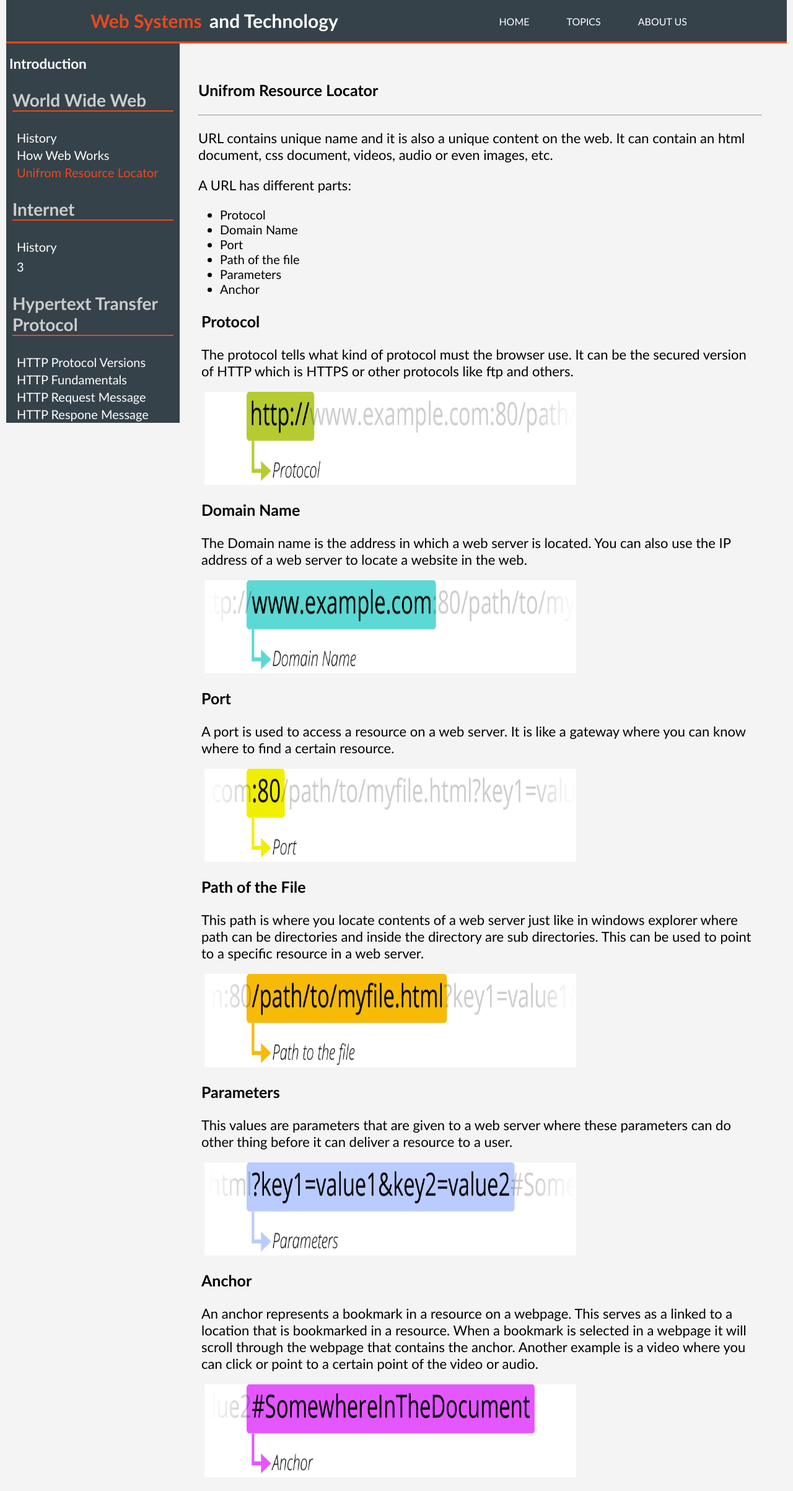
After one commit to 2153589/Webtek-ShortTerm, a PHP site: page /pages/url.html in a window 1280 px wide. The commit adds this page. Shown: the whole page at 62% size. Run offline with PHP 8.4, Linux system fonts and the light colour scheme.

Commit message:
Links for other topics

```diff
--- a/Webtek-master/styles/styles.css
+++ b/Webtek-master/styles/styles.css
@@ -75,7 +75,7 @@ div.desc {
 
 .header{
 	width: 100%;
-	height: 95px;
+
 	background-color: #333333;
 	position: fixed;
 	font-family: rockwell;
--- a/webtech mockups/css/index.css
+++ b/webtech mockups/css/index.css
@@ -7,7 +7,6 @@
 body{
   font-family: 'Gill Sans', 'Gill Sans MT', Calibri, 'Trebuchet MS', sans-serif;
   font-size: 15px;
-  line-height: 1.5;
   padding:0;
   margin: 0;
   background-color: #f4f4f4;
@@ -22,9 +21,13 @@ body{
 header{
   background:#35424a;
   color:#ffffff;
-  padding-top: 30px;
   min-height: 70px;
+  padding-top: 15px;
   border-bottom: #e8491d 3px solid;
+  /*position: fixed;
+  width:100%;
+  overflow: hidden;*/
+
 }
 
 header a{
@@ -56,6 +59,7 @@ header #title h1{
 header nav{
   float: right;
   margin-top:10px;
+  display: flex;
 }
 
 header .active a{
@@ -75,7 +79,7 @@ header a:hover{
 #showcase{
   margin-top: 20px;
   min-height: 400px;
-
+  position: relative;
 
 }
 
--- a/webtech mockups/css/intro.css
+++ b/webtech mockups/css/intro.css
@@ -14,7 +14,7 @@
 .topic-box h3{
   color: #cccccc;
   border-bottom: 2px solid #e8491d;
-  font-size: 30px;
+  font-size: 28px;
 }
 
 .topic-box li{
@@ -31,6 +31,10 @@
 
 .topic-box a:hover{
   color:#e8491d;
+}
+
+.topic-box .active a{
+  color: #e8491d;
 }
 
 /*#side-nav {
@@ -56,7 +60,26 @@
 #contents {
   margin-left: 300px; /* Same as the width of the sidenav */
   margin-right: 30px;
-  font-size: 28px; /* Increased text to enable scrolling */
   padding: 0px 10px;
   margin-top: 60px;
 }
+
+#contents img{
+  height: 150px;
+  width: 600px;
+  margin-top: 20px;
+  display: block;
+}
+
+#contents p{
+  font-size: 22px;
+}
+
+#contents li{
+  font-size: 20px;
+  margin-left: 35px;
+}
+
+#contents h3{
+  font-size: 25px;
+}
--- /dev/null
+++ b/webtech mockups/pages/url.html
@@ -0,0 +1,172 @@
+<!DOCTYPE html>
+<html lang="en">
+<head>
+    <meta charset="utf-8">
+	<meta name="viewport" content="width=device-width, initial-scale=1.0">
+    <meta http-equiv="X-UA-Compatible" content="ie=edge">
+
+    <title>Web System and Technology</title>
+
+	<link rel = "icon" type = "img/png" href = "images/Logo.png">
+	<link rel="stylesheet" type="text/css" href="../css/intro.css" />
+	<link rel="stylesheet" type="text/css" href="../css/index.css" />
+	<link rel="stylesheet" type="text/css" href="" />
+</head>
+<body>
+        <header>
+                <div class="container">
+                    <div id="title">
+                        <h1> <span class="highlighted">Web Systems</span> and Technology</h1>
+                    </div>
+                    <nav>
+                        <ul>
+                            <li><a href="../index.html">Home</a></li>
+                            <li><a href="#open-modal">Topics</a></li>
+                            <li><a href="">About Us</a></li>
+                        </ul>
+                    </nav>
+
+                </div>
+            </header>
+            <!-- End of header -->
+            <!-- Content for TOPICS navigation in modal view-->
+                <div id="open-modal" class="modal-window">
+                    <div>
+                        <a href="#modal-close" title="Close" class="modal-close"> &times;</a>
+
+                        <h1>Topics</h1>
+
+                        <h1>Introduction</h1>
+                        <ul>
+                            <li><a href="" id="link-color">World Wide Web</a></li>
+                            <li><a href="" id="link-color">Internet</a></li>
+                            <li><a href="" id="link-color">Hypertext Transfer Protocol</a></li>
+                            <li><a href="" id="link-color">Content Negotiation</a></li>
+                        </ul>
+                        <hr>
+
+                        <h1>Front-End Development</h1>
+                        <ul>
+                            <li><a href="">Hypertext Markup Language</a></li>
+                            <li><a href="">Cascading Style Sheet</a></li>
+                            <li><a href="">JavaScript</a></li>
+                        </ul>
+                        <hr>
+                        <h1>Back-End Development</h1>
+                        <a href="" class="link-color"> - Not Yet Available</a>
+
+                    </div>
+                </div>
+
+                <!--Side navigation for other topics-->
+
+                <section id="side-nav">
+                    <h1>Introduction</h1>
+                    <div class="topic-box">
+                        <h3>World Wide Web</h3>
+                        <ul>
+                            <li><a href="">History</a></li>
+                            <li><a href="">How Web Works</a></li>
+                            <li class="active"><a href="url.html" >Unifrom Resource Locator</a></li>
+                        </ul>
+                    </div>
+
+                    <div class="topic-box">
+                            <h3>Internet</h3>
+                            <ul>
+                                <li><a href="">History</a></li>
+                                <li><a href=""></a></li>
+                                <li><a href="">3</a></li>
+                            </ul>
+                    </div>
+
+                        <div class="topic-box">
+                                <h3>Hypertext Transfer Protocol</h3>
+                                <ul>
+                                    <li><a href="">HTTP Protocol Versions </a></li>
+                                    <li><a href="">HTTP Fundamentals</a></li>
+                                    <li><a href="">HTTP Request Message</a></li>
+                                    <li><a href="">HTTP Respone Message</a></li>
+                                </ul>
+                        </div>
+
+                </section>
+
+               <section id="contents">
+
+                    <h3>Unifrom Resource Locator</h3>
+                    <hr>
+                        <p>
+                            URL contains unique name and it is also a unique content on the web. It can contain an html document, css document, videos, audio or even images, etc.
+                        </p>
+
+                        <p>
+                                A URL has different parts:
+                                <nav>
+                                    <ul>
+                                        <li>Protocol</a></li>
+                                        <li>Domain Name</a></li>
+                                        <li>Port</li>
+                                        <li>Path of the file</li>
+                                        <li>Parameters</li>
+                                        <li>Anchor</li>
+                                    </ul>
+                                </nav>
+                            </p>
+                            <div id="Protocol">
+                                <h3>Protocol</h3>
+                                <p>
+                                    The protocol tells what kind of protocol must the browser use. It can be the secured version of HTTP which is HTTPS or other protocols like ftp and others.
+
+                                    <img src="../images/Protocol.png" alt="protocol">
+                                </p>
+                            </div>
+
+                            <div id="Domain_Name">
+                                <h3>Domain Name</h3>
+                                <p>
+                                    The Domain name is the address in which a web server is located. You can also use the IP address of a web server to locate a website in the web.
+
+                                    <img src="../images/Domain.png" alt="Domain_Name">
+                                </p>
+                            </div>
+
+                            <div id="Port">
+                                <h3>Port</h3>
+                                <p>
+                                    A port is used to access a resource on a web server. It is like a gateway where you can know where to find a certain resource.
+
+                                    <img src="../images/Port.png" alt="Port">
+                                </p>
+                            </div>
+
+                            <div id="Path">
+                                <h3>Path of the File</h3>
+                                <p>
+                                    This path is where you locate contents of a web server just like in windows explorer where path can be directories and inside the directory are sub directories. This can be used to point to a specific resource in a web server.
+                                    <br>
+
+                                    <img src="../images/Path.png" alt="Path">
+                                </p>
+                            </div>
+
+                            <div id="Parameters">
+                                <h3>Parameters</h3>
+                                <p>
+                                    This values are parameters that are given to a web server where these parameters can do other thing before it can deliver a resource to a user.
+
+                                    <img src="../images/Param.png" alt="Param">
+                                </p>
+                            </div>
+
+                            <div id="Anchor">
+                                <h3>Anchor</h3>
+                                <p>
+                                    An anchor represents a bookmark in a resource on a webpage. This serves as a linked to a location that is bookmarked in a resource. When a bookmark is selected in a webpage it will scroll through the webpage that contains the anchor. Another example is a video where you can click or point to a certain point of the video or audio.
+
+                                    <img src="../images/Anchor.png" alt="Anchor">
+                                </p>
+                            </div>
+               </section>
+</body>
+</html>
```
Also changed, not shown: webtech mockups/pages/intro.html (+10 -2 lines), webtech mockups/pages/fundamentals.html (added), webtech mockups/pages/reqMessage.html (added), webtech mockups/pages/resMessage.html (added), webtech mockups/pages/versions.html (added).
